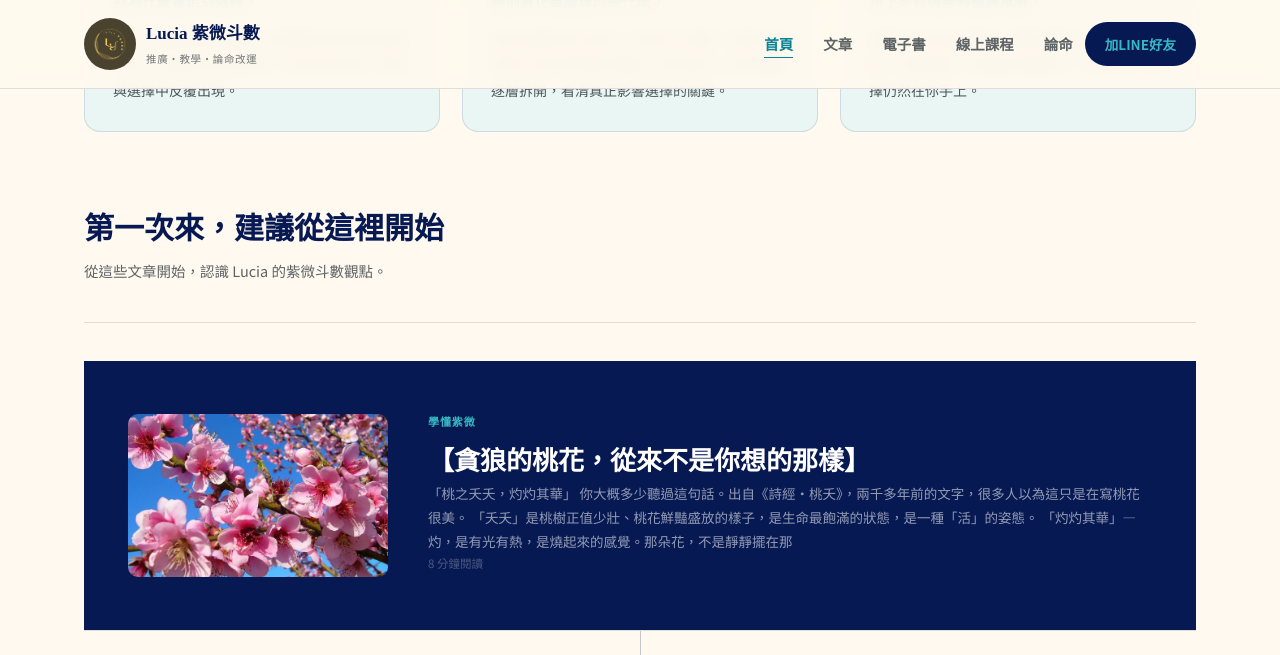
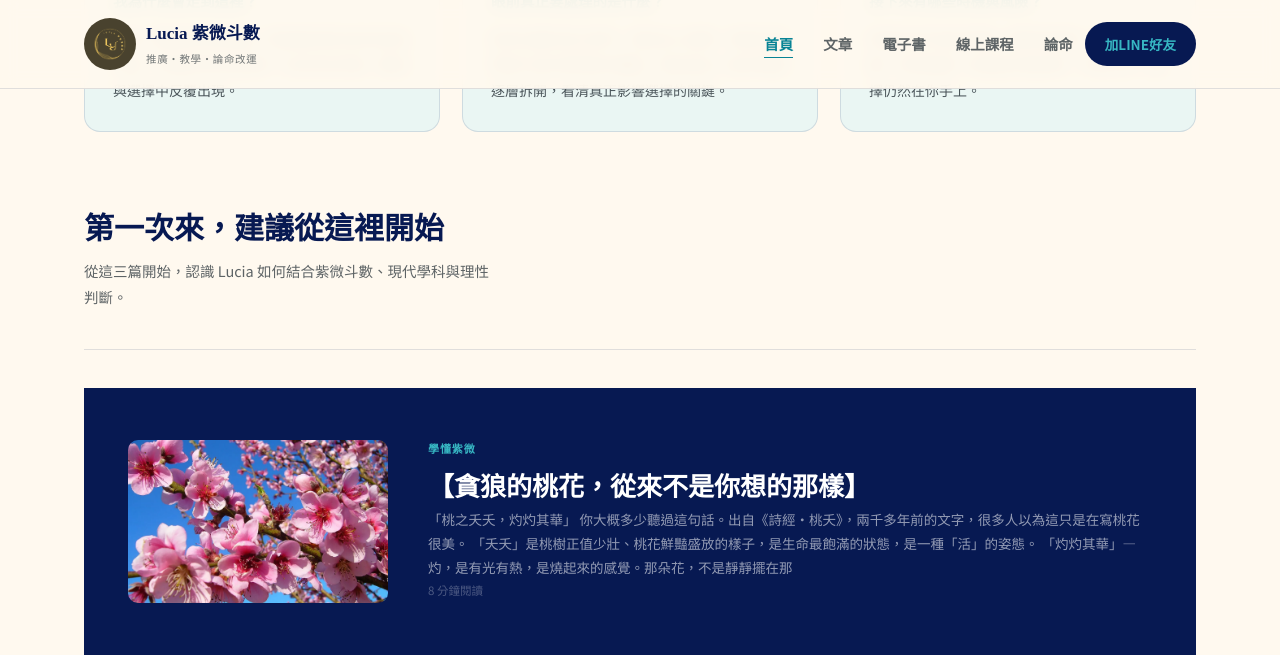
Before and after one commit to luciafate/luciafate.github.io, a Jekyll site: the page built from index.html, in a window 1280 px wide and 1400 px high, scrolled down 820 px, cut to the strip 0-655 px from the top of the window. Built offline with Jekyll 4.4.1, drawn with Linux system fonts in a browser that asks for light colours; some of the changed text lies outside the part shown.

Commit message:
chang3+6

```diff
--- a/index.html
+++ b/index.html
@@ -39,12 +39,13 @@
 </div>
 
 <!-- 第一次來，建議從這裡開始 -->
+<!-- HOMEPAGE-FEATURED-REGENERATED-2026-07-25-v3 -->
 <div class="wrap" id="start-here">
   <section class="tight">
     <div class="section-head">
       <div>
         <h2>第一次來，建議從這裡開始</h2>
-        <p>從這些文章開始，認識 Lucia 的紫微斗數觀點。</p>
+        <p>從這三篇開始，認識 Lucia 如何結合紫微斗數、現代學科與理性判斷。</p>
       </div>
     </div>
     {% assign publishedPosts = site.posts | where: "published", true %}
@@ -56,6 +57,7 @@
         {% assign featuredPosts = featuredPosts | push: matchedPost %}
       {% endif %}
     {% endfor %}
+
     {% if featuredPosts.size > 0 %}
     <div class="featured-wrap">
       {% assign first = featuredPosts | first %}
@@ -71,6 +73,7 @@
           <p class="meta">{{ first.readingTime }} 分鐘閱讀{% if first.series != "" %}・{{ first.series }}{% endif %}</p>
         </div>
       </a>
+
       <div class="featured-pair">
         {% for a in featuredPosts offset:1 limit:2 %}
         {% assign acat = site.categories_order | where: "key", a.category | first %}
@@ -90,39 +93,36 @@
   </section>
 </div>
 
-<!-- 最新文章 -->
+<!-- 六大分類最新文章：每個分類固定只顯示一篇 -->
 <div class="wrap" id="latest">
   <section>
     <div class="section-head">
       <div>
         <h2>六大分類最新文章</h2>
-        <p>每個分類各一篇最新文章，讓首頁永遠維持六篇。</p>
+        <p>每個分類各一篇最新文章，首頁永遠維持六篇。</p>
       </div>
       <a href="{{ '/blog.html' | relative_url }}" class="see-all">看全部文章 →</a>
     </div>
     <div class="grid-articles">
-      {% comment %}
-      首頁固定只顯示六篇：六大分類各取一篇最新文章。
-      排除 featured=true，避免和上方三篇推薦重複。
-      {% endcomment %}
       {% for c in site.categories_order %}
         {% assign categoryPosts = publishedPosts | where: "category", c.key | sort: "date" | reverse %}
-        {% assign a = false %}
+        {% assign newestInCategory = false %}
         {% for candidate in categoryPosts %}
           {% unless featuredUrls contains candidate.permalink %}
-            {% assign a = candidate %}
+            {% assign newestInCategory = candidate %}
             {% break %}
           {% endunless %}
         {% endfor %}
-        {% if a %}
-        <a href="{{ a.url | relative_url }}" class="card">
-          {% if a.image and a.image != "" %}
-          <div class="card-thumb"><img src="{{ a.image | relative_url }}" alt="{{ a.imageAlt | default: a.title }}" loading="lazy"></div>
+
+        {% if newestInCategory %}
+        <a href="{{ newestInCategory.url | relative_url }}" class="card">
+          {% if newestInCategory.image and newestInCategory.image != "" %}
+          <div class="card-thumb"><img src="{{ newestInCategory.image | relative_url }}" alt="{{ newestInCategory.imageAlt | default: newestInCategory.title }}" loading="lazy"></div>
           {% endif %}
           <span class="tag">{{ c.label }}</span>
-          <h3>{{ a.title }}</h3>
-          <p class="excerpt">{{ a.excerpt }}</p>
-          <p class="meta">{{ a.readingTime }} 分鐘閱讀</p>
+          <h3>{{ newestInCategory.title }}</h3>
+          <p class="excerpt">{{ newestInCategory.excerpt }}</p>
+          <p class="meta">{{ newestInCategory.readingTime }} 分鐘閱讀</p>
         </a>
         {% endif %}
       {% endfor %}
```
